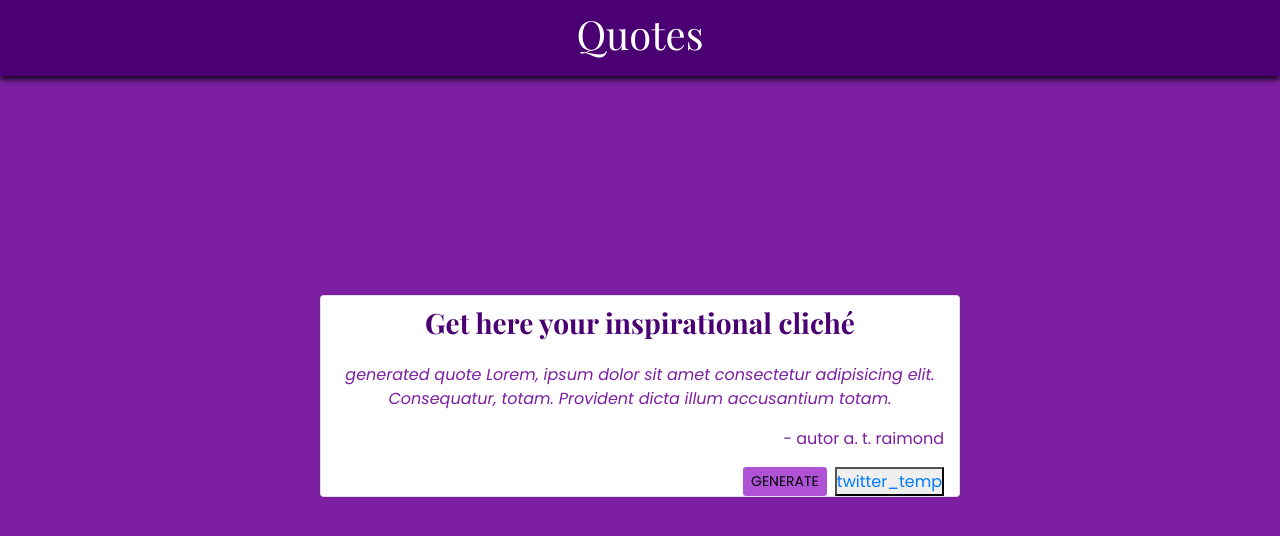
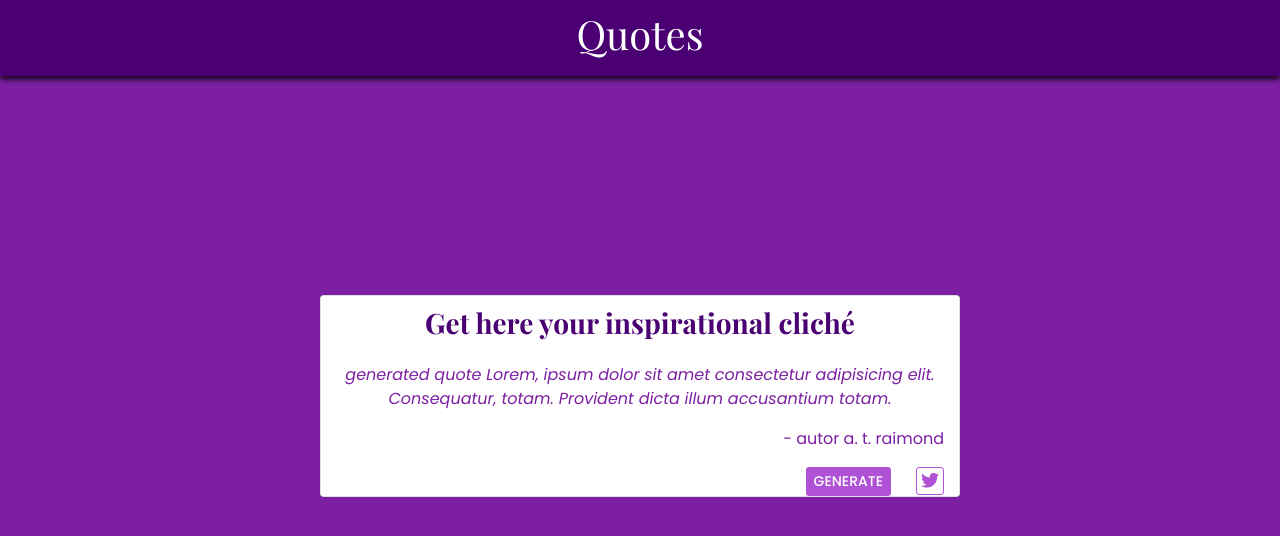
Before and after one commit to cgmbauer/random-quote-machine, a plain HTML site: page index.html in a window 1280 px wide. Drawn offline with nearby package versions, Linux system fonts and the light colour scheme.

Commit message:
Second commit

```diff
--- a/index.html
+++ b/index.html
@@ -4,6 +4,7 @@
     <meta charset="utf-8">
     <meta name="viewport" content="width=device-width, initial-scale=1, shrink-to-fit=no">
 
+    <script src="https://kit.fontawesome.com/1037537050.js" crossorigin="anonymous"></script>
     <!-- Bootstrap CSS -->
     <link rel="stylesheet" href="https://stackpath.bootstrapcdn.com/bootstrap/4.5.0/css/bootstrap.min.css" integrity="sha384-9aIt2nRpC12Uk9gS9baDl411NQApFmC26EwAOH8WgZl5MYYxFfc+NcPb1dKGj7Sk" crossorigin="anonymous">
     <link rel="stylesheet" href="./style/style.css">
@@ -26,8 +27,9 @@
           <p id="author" class="author">- autor a. t. raimond</p>
         </div>
         <div id="buttons" class="d-flex justify-content-end">
-          <button type="button" id="new-quote" class="btn btn-primary buttonColor btn-sm" style="margin-right: 8px;">GENERATE</button>
-          <button><a href="#" id="tweet-quote" target="_blank">twitter_temp</a></button>
+          <button type="button" id="new-quote" class="btn btn-primary btn-sm buttonStyle buttonSpace">GENERATE</button>
+          <!-- <span class="spinner-border spinner-border-sm" role="status" aria-hidden="true"></span> -->
+          <a href="twitter.com/intent/tweet" id="tweet-quote" target="_blank"><i class="fab fa-twitter"></i></a>
         </div>
       </div>
     </div>
--- a/style/style.css
+++ b/style/style.css
@@ -1,4 +1,4 @@
-@import url('https://fonts.googleapis.com/css2?family=Playfair+Display:wght@400;700&family=Poppins:ital,wght@0,400;0,700;1,400&display=swap');
+@import url('https://fonts.googleapis.com/css2?family=Playfair+Display:wght@400;700&family=Poppins:ital,wght@0,400;0,500;0,700;1,400&display=swap');
 
 * {
   margin: 0;
@@ -61,9 +61,22 @@ h3 {
   width: fit-content;
 }
 
-.buttonColor {
+.buttonStyle {
   background-color: var(--secondaryBColorLight);
-  color: #000000;
+  color: #ffffff;
   border: none;
   font-family: 'Poppins';
+  font-weight: 500;
 }
+
+.buttonSpace {
+  margin-right: 25px;
+}
+
+.fab {
+  font-size: 18px;
+  border: 1px solid var(--secondaryBColorLight);
+  border-radius: 3px;
+  padding: 4px;
+  color: var(--secondaryBColorLight)
+}
```
